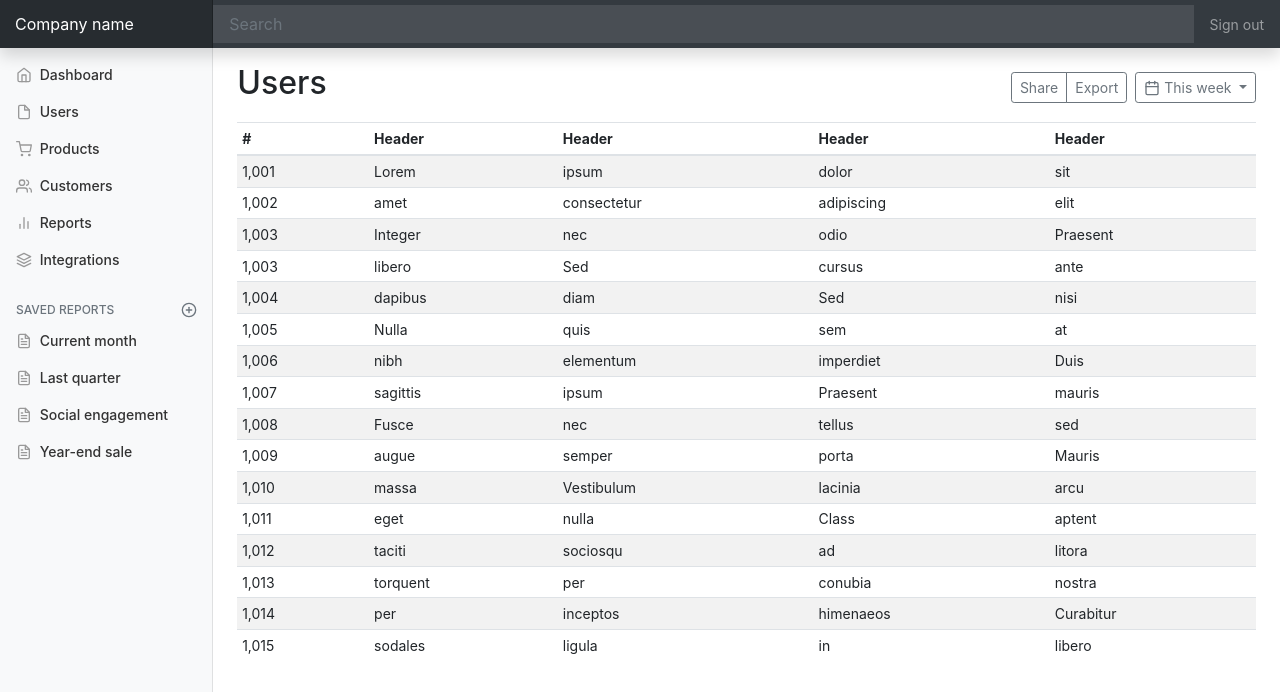
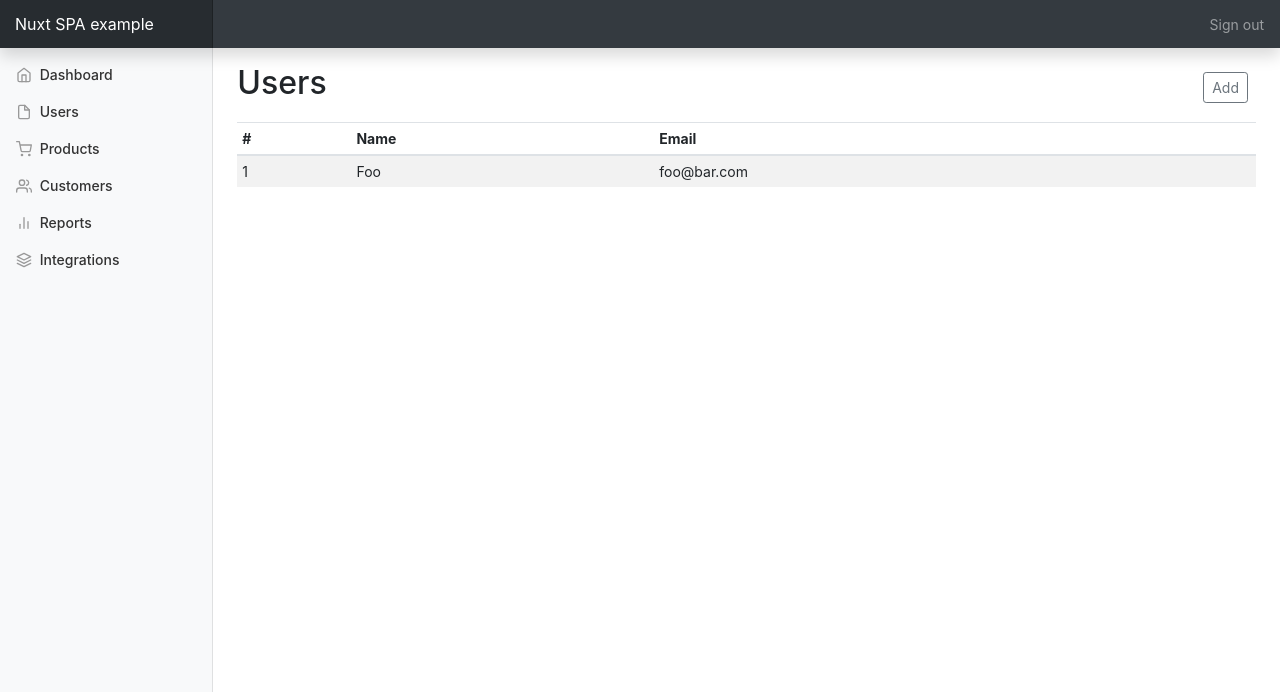
Before and after one commit to maximebeaudoin/nuxt-spa-example, a Nuxt app: page /users in a window 1280 px wide. Shown: the top 692 px of the page. Built offline with nearby package versions, Linux system fonts and the light colour scheme.

Commit message:
Update header and sidebar

```diff
--- a/components/Header.vue
+++ b/components/Header.vue
@@ -1,7 +1,6 @@
 <template>
   <nav class="navbar navbar-dark fixed-top bg-dark flex-md-nowrap p-0 shadow">
-    <a class="navbar-brand col-sm-3 col-md-2 mr-0" href="#">Company name</a>
-    <input class="form-control form-control-dark w-100" type="text" placeholder="Search" aria-label="Search">
+    <a class="navbar-brand col-sm-3 col-md-2 mr-0" href="#">Nuxt SPA example</a>
     <ul class="navbar-nav px-3">
       <li class="nav-item text-nowrap">
         <a class="nav-link" href="#">Sign out</a>
--- a/components/Sidebar.vue
+++ b/components/Sidebar.vue
@@ -39,39 +39,6 @@
           </a>
         </li>
       </ul>
-
-      <h6 class="sidebar-heading d-flex justify-content-between align-items-center px-3 mt-4 mb-1 text-muted">
-        <span>Saved reports</span>
-        <a class="d-flex align-items-center text-muted" href="#" aria-label="Add a new report">
-          <span data-feather="plus-circle" />
-        </a>
-      </h6>
-      <ul class="nav flex-column mb-2">
-        <li class="nav-item">
-          <a class="nav-link" href="#">
-            <span data-feather="file-text" />
-            Current month
-          </a>
-        </li>
-        <li class="nav-item">
-          <a class="nav-link" href="#">
-            <span data-feather="file-text" />
-            Last quarter
-          </a>
-        </li>
-        <li class="nav-item">
-          <a class="nav-link" href="#">
-            <span data-feather="file-text" />
-            Social engagement
-          </a>
-        </li>
-        <li class="nav-item">
-          <a class="nav-link" href="#">
-            <span data-feather="file-text" />
-            Year-end sale
-          </a>
-        </li>
-      </ul>
     </div>
   </nav>
 </template>
--- a/package.json
+++ b/package.json
@@ -15,7 +15,7 @@
   "dependencies": {
     "@coreui/coreui": "^3.0.0",
     "@coreui/vue": "^3.0.5",
-    "@nuxtjs/axios": "^5.3.6",
+    "@nuxtjs/axios": "^5.9.6",
     "@nuxtjs/dotenv": "^1.4.0",
     "bootstrap": "^4.1.3",
     "bootstrap-vue": "^2.0.0",
--- a/pages/users/index.vue
+++ b/pages/users/index.vue
@@ -1,142 +1,32 @@
 <template>
   <div>
     <div class="d-flex justify-content-between flex-wrap flex-md-nowrap align-items-center pt-3 pb-2 mb-1">
-      <h1 class="h2">Users</h1>
+      <h1 class="h2">
+        Users
+      </h1>
       <div class="btn-toolbar mb-2 mb-md-0">
         <div class="btn-group mr-2">
-          <button type="button" class="btn btn-sm btn-outline-secondary">Share</button>
-          <button type="button" class="btn btn-sm btn-outline-secondary">Export</button>
+          <button type="button" class="btn btn-sm btn-outline-secondary">
+            Add
+          </button>
         </div>
-        <button type="button" class="btn btn-sm btn-outline-secondary dropdown-toggle">
-          <span data-feather="calendar"></span>
-          This week
-        </button>
       </div>
     </div>
     <div class="table-responsive">
       <table class="table table-striped table-sm">
         <thead>
-        <tr>
-          <th>#</th>
-          <th>Header</th>
-          <th>Header</th>
-          <th>Header</th>
-          <th>Header</th>
-        </tr>
+          <tr>
+            <th>#</th>
+            <th>Name</th>
+            <th>Email</th>
+          </tr>
         </thead>
         <tbody>
-        <tr>
-          <td>1,001</td>
-          <td>Lorem</td>
-          <td>ipsum</td>
-          <td>dolor</td>
-          <td>sit</td>
-        </tr>
-        <tr>
-          <td>1,002</td>
-          <td>amet</td>
-          <td>consectetur</td>
-          <td>adipiscing</td>
-          <td>elit</td>
-        </tr>
-        <tr>
-          <td>1,003</td>
-          <td>Integer</td>
-          <td>nec</td>
-          <td>odio</td>
-          <td>Praesent</td>
-        </tr>
-        <tr>
-          <td>1,003</td>
-          <td>libero</td>
-          <td>Sed</td>
-          <td>cursus</td>
-          <td>ante</td>
-        </tr>
-        <tr>
-          <td>1,004</td>
-          <td>dapibus</td>
-          <td>diam</td>
-          <td>Sed</td>
-          <td>nisi</td>
-        </tr>
-        <tr>
-          <td>1,005</td>
-          <td>Nulla</td>
-          <td>quis</td>
-          <td>sem</td>
-          <td>at</td>
-        </tr>
-        <tr>
-          <td>1,006</td>
-          <td>nibh</td>
-          <td>elementum</td>
-          <td>imperdiet</td>
-          <td>Duis</td>
-        </tr>
-        <tr>
-          <td>1,007</td>
-          <td>sagittis</td>
-          <td>ipsum</td>
-          <td>Praesent</td>
-          <td>mauris</td>
-        </tr>
-        <tr>
-          <td>1,008</td>
-          <td>Fusce</td>
-          <td>nec</td>
-          <td>tellus</td>
-          <td>sed</td>
-        </tr>
-        <tr>
-          <td>1,009</td>
-          <td>augue</td>
-          <td>semper</td>
-          <td>porta</td>
-          <td>Mauris</td>
-        </tr>
-        <tr>
-          <td>1,010</td>
-          <td>massa</td>
-          <td>Vestibulum</td>
-          <td>lacinia</td>
-          <td>arcu</td>
-        </tr>
-        <tr>
-          <td>1,011</td>
-          <td>eget</td>
-          <td>nulla</td>
-          <td>Class</td>
-          <td>aptent</td>
-        </tr>
-        <tr>
-          <td>1,012</td>
-          <td>taciti</td>
-          <td>sociosqu</td>
-          <td>ad</td>
-          <td>litora</td>
-        </tr>
-        <tr>
-          <td>1,013</td>
-          <td>torquent</td>
-          <td>per</td>
-          <td>conubia</td>
-          <td>nostra</td>
-        </tr>
-        <tr>
-          <td>1,014</td>
-          <td>per</td>
-          <td>inceptos</td>
-          <td>himenaeos</td>
-          <td>Curabitur</td>
-        </tr>
-        <tr>
-          <td>1,015</td>
-          <td>sodales</td>
-          <td>ligula</td>
-          <td>in</td>
-          <td>libero</td>
-        </tr>
+          <tr v-for="user in users" :key="user.id">
+            <td>{{ user.id }}</td>
+            <td>{{ user.name }}</td>
+            <td>{{ user.email }}</td>
+          </tr>
         </tbody>
       </table>
     </div>
@@ -149,6 +39,13 @@ import Vue from 'vue'
 export default Vue.extend({
   components: {
 
+  },
+  data () {
+    return {
+      users: [
+        { id: 1, name: 'Foo', email: 'foo@bar.com' }
+      ]
+    }
   }
 })
 </script>
```
